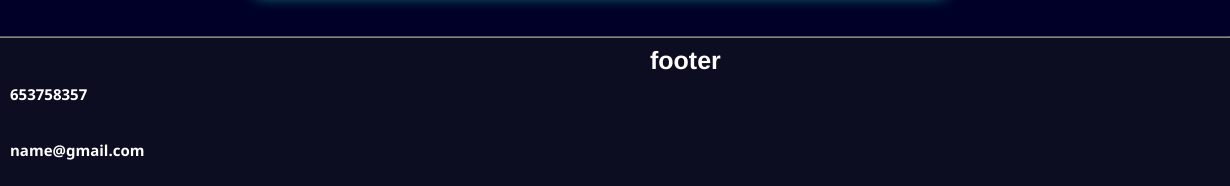
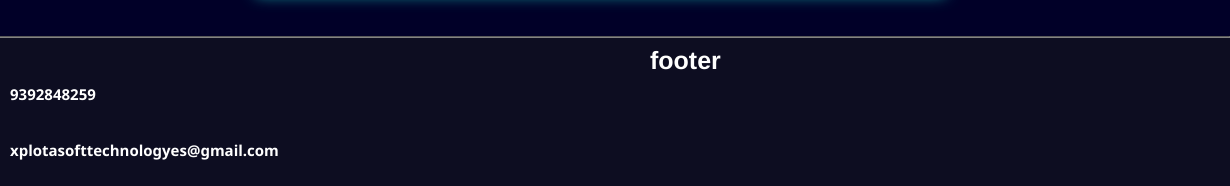
Before and after one commit to saiprasad367/website, a plain HTML site: page index.html in a window 1280 px wide. Shown: the part 1564-1750 px from the top of the page, 50-1280 px from the left. Drawn offline with Linux system fonts and the light colour scheme.

Commit message:
Update index.html

```diff
--- a/index.html
+++ b/index.html
@@ -500,9 +500,9 @@
    <div class="footer">
       <h3>footer</h3>
       <i class="fa-solid fa-phone"></i>
-      <h4>653758357</h4><br>
+      <h4>9392848259</h4><br>
       <i class="fa-brands fa-telegram"></i>
-      <h4>name@gmail.com</h4>
+      <h4>xplotasofttechnologyes@gmail.com</h4>
    </div>
 <script>
 
```
